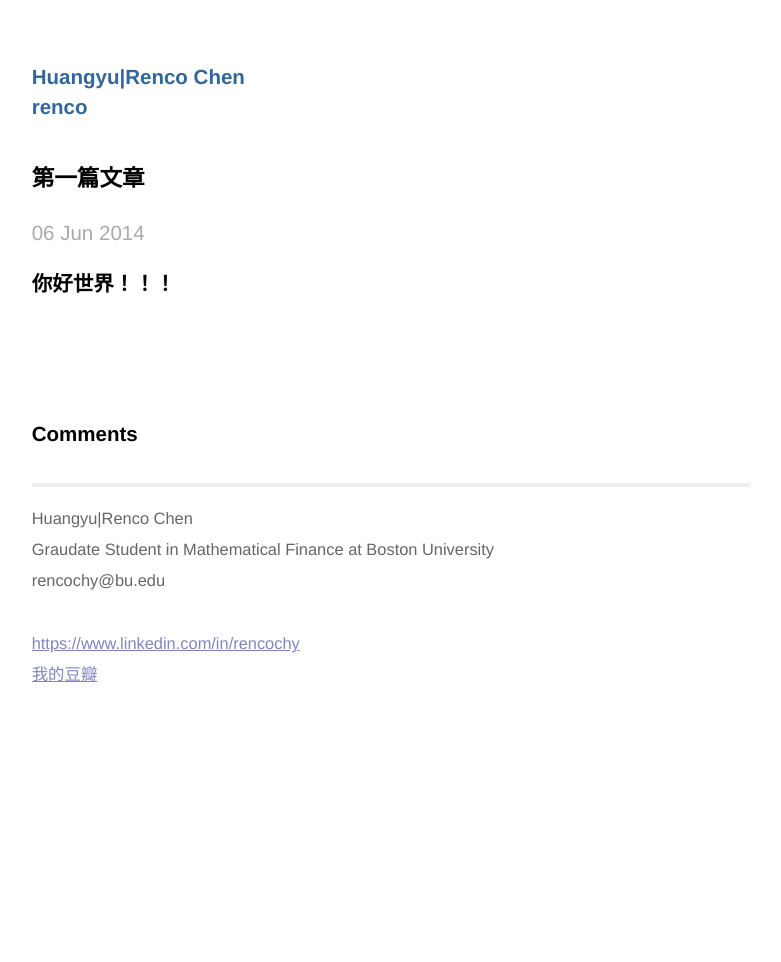
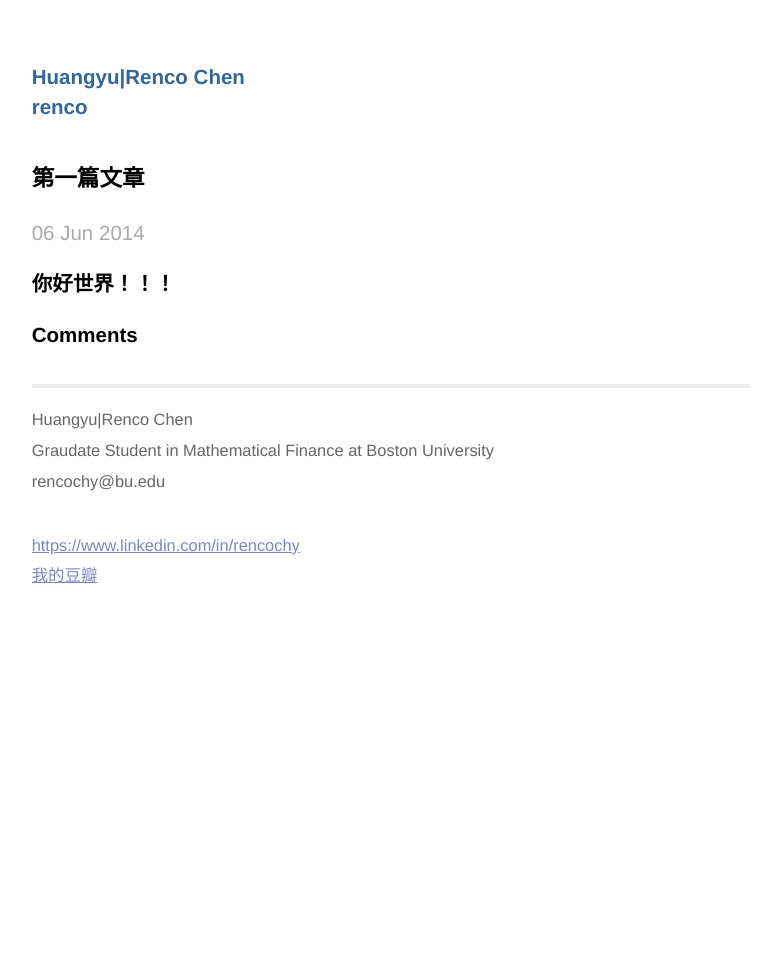
Before and after one commit to Renco/Renco.github.io, a Jekyll site: the page built from _posts/2014-06-06-第一篇文章.md, in a window 1280 px wide. Shown: the whole page, without its empty margins (249-1030 px from the left). Built offline with Jekyll 4.4.1, drawn with Linux system fonts in a browser that asks for light colours; comment, search, counter and statistics services are not loaded.

Commit message:
Delete Ads

```diff
--- a/_layouts/post.html
+++ b/_layouts/post.html
@@ -25,18 +25,6 @@ layout: default
 
 
 
-<div class="ads">
-    <script async src="http://pagead2.googlesyndication.com/pagead/js/adsbygoogle.js"></script>
-    <!-- Leaderboard -->
-    <ins class="adsbygoogle"
-         style="display:inline-block;width:728px;height:90px"
-         data-ad-client="ca-pub-3092587044574000"
-         data-ad-slot="3996431372"></ins>
-    <script>
-        (adsbygoogle = window.adsbygoogle || []).push({});
-    </script>
-</div>
-
 <div class="comments">
 	<h3>Comments</h3>
 	<noscript>Please enable JavaScript to view the comments</noscript>
```
